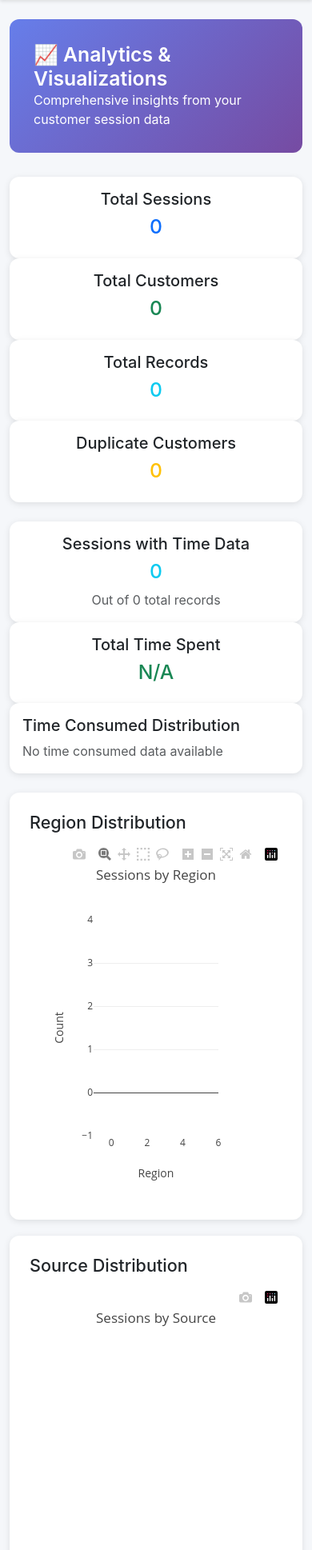
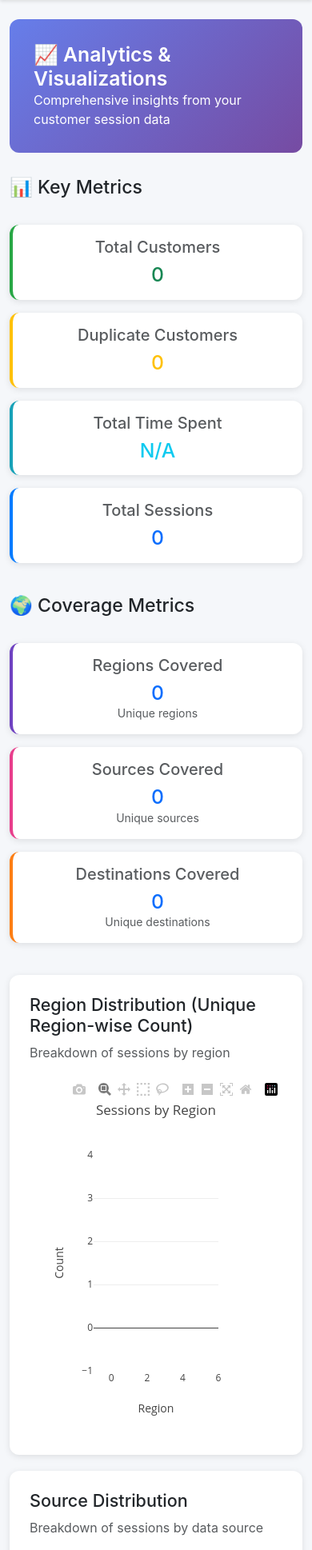
Before and after one commit to Legolasan/customer_session_analyser, a Flask app: page /insights in a window 390 px wide. Shown: the part 57-1995 px from the top of the page at 80% size. Run offline with Flask 3, Linux system fonts and the light colour scheme; some libraries are stand-ins or nearby versions.

Commit message:
Update analytics page with comprehensive metrics: Total Customers, Duplicate Customers, Total Time Spent, Regions/Sources/Destinations Covered, Region-wise counts, and Day-wise time spent

```diff
--- a/app/templates/insights.html
+++ b/app/templates/insights.html
@@ -24,98 +24,85 @@
     <p class="mb-0">Comprehensive insights from your customer session data</p>
 </div>
 
-<!-- Summary Cards -->
+<!-- Key Metrics - Primary Analytics -->
 <div class="row mb-4">
-    <div class="col-md-3">
-        <div class="card text-center">
+    <div class="col-12 mb-3">
+        <h3 class="mb-3">📊 Key Metrics</h3>
+    </div>
+    <div class="col-md-3 mb-3">
+        <div class="card text-center" style="border-left: 4px solid #28a745;">
             <div class="card-body">
-                <h5 class="card-title">Total Sessions</h5>
-                <h2 class="text-primary">{{ insights.total_sessions_reviewed }}</h2>
+                <h5 class="card-title text-muted">Total Customers</h5>
+                <h2 class="text-success mb-0">{{ insights.total_customers }}</h2>
             </div>
         </div>
     </div>
-    <div class="col-md-3">
-        <div class="card text-center">
+    <div class="col-md-3 mb-3">
+        <div class="card text-center" style="border-left: 4px solid #ffc107;">
             <div class="card-body">
-                <h5 class="card-title">Total Customers</h5>
-                <h2 class="text-success">{{ insights.total_customers }}</h2>
+                <h5 class="card-title text-muted">Duplicate Customers</h5>
+                <h2 class="text-warning mb-0">{{ insights.duplicate_customers_count }}</h2>
             </div>
         </div>
     </div>
-    <div class="col-md-3">
-        <div class="card text-center">
+    <div class="col-md-3 mb-3">
+        <div class="card text-center" style="border-left: 4px solid #17a2b8;">
             <div class="card-body">
-                <h5 class="card-title">Total Records</h5>
-                <h2 class="text-info">{{ insights.total_records }}</h2>
+                <h5 class="card-title text-muted">Total Time Spent</h5>
+                <h2 class="text-info mb-0">
+                    {% if insights.total_time_consumed_hours %}
+                        {{ insights.total_time_consumed_hours }}<small style="font-size: 0.5em"> hrs</small>
+                    {% else %}
+                        N/A
+                    {% endif %}
+                </h2>
+                <p class="text-muted mb-0 small">
+                    {% if insights.total_time_consumed_minutes %}
+                        ({{ insights.total_time_consumed_minutes }} mins)
+                    {% endif %}
+                </p>
             </div>
         </div>
     </div>
-    <div class="col-md-3">
-        <div class="card text-center">
+    <div class="col-md-3 mb-3">
+        <div class="card text-center" style="border-left: 4px solid #007bff;">
             <div class="card-body">
-                <h5 class="card-title">Duplicate Customers</h5>
-                <h2 class="text-warning">{{ insights.duplicate_customers|length }}</h2>
+                <h5 class="card-title text-muted">Total Sessions</h5>
+                <h2 class="text-primary mb-0">{{ insights.total_sessions_reviewed }}</h2>
             </div>
         </div>
     </div>
 </div>
 
-<!-- Time Consumed Stats -->
+<!-- Coverage Metrics -->
 <div class="row mb-4">
-    <div class="col-md-4">
-        <div class="card text-center">
+    <div class="col-12 mb-3">
+        <h3 class="mb-3">🌍 Coverage Metrics</h3>
+    </div>
+    <div class="col-md-4 mb-3">
+        <div class="card text-center" style="border-left: 4px solid #6f42c1;">
             <div class="card-body">
-                <h5 class="card-title">Sessions with Time Data</h5>
-                <h2 class="text-info">{{ insights.sessions_with_time_consumed }}</h2>
-                <p class="text-muted mb-0">Out of {{ insights.total_records }} total records</p>
+                <h5 class="card-title text-muted">Regions Covered</h5>
+                <h2 class="text-primary mb-0">{{ insights.regions_covered }}</h2>
+                <p class="text-muted mb-0 small">Unique regions</p>
             </div>
         </div>
     </div>
-    <div class="col-md-4">
-        <div class="card text-center">
+    <div class="col-md-4 mb-3">
+        <div class="card text-center" style="border-left: 4px solid #e83e8c;">
             <div class="card-body">
-                <h5 class="card-title">Total Time Spent</h5>
-                <h2 class="text-success">
-                    {% if insights.total_time_consumed_minutes %}
-                        {{ insights.total_time_consumed_minutes }}<small class="text-muted" style="font-size: 0.6em"> mins</small>
-                    {% else %}
-                        N/A
-                    {% endif %}
-                </h2>
-                <p class="text-muted mb-0">
-                    {% if insights.total_time_consumed_hours %}
-                        ({{ insights.total_time_consumed_hours }} hours)
-                    {% endif %}
-                </p>
+                <h5 class="card-title text-muted">Sources Covered</h5>
+                <h2 class="text-primary mb-0">{{ insights.sources_covered }}</h2>
+                <p class="text-muted mb-0 small">Unique sources</p>
             </div>
         </div>
     </div>
-    <div class="col-md-4">
-        <div class="card">
+    <div class="col-md-4 mb-3">
+        <div class="card text-center" style="border-left: 4px solid #fd7e14;">
             <div class="card-body">
-                <h5 class="card-title">Time Consumed Distribution</h5>
-                {% if insights.time_consumed_distribution %}
-                    <div class="table-responsive" style="max-height: 200px; overflow-y: auto;">
-                        <table class="table table-sm">
-                            <thead>
-                                <tr>
-                                    <th>Minutes</th>
-                                    <th>Count</th>
-                                </tr>
-                            </thead>
-                            <tbody>
-                                {% for time, count in insights.time_consumed_distribution.items() %}
-                                <tr>
-                                    <td>{{ time }} min{% if time != 1 %}s{% endif %}</td>
-                                    <td><span class="badge bg-primary">{{ count }}</span></td>
-                                </tr>
-                                {% endfor %}
-                            </tbody>
-                        </table>
-                    </div>
-                {% else %}
-                    <p class="text-muted mb-0">No time consumed data available</p>
-                {% endif %}
+                <h5 class="card-title text-muted">Destinations Covered</h5>
+                <h2 class="text-primary mb-0">{{ insights.destinations_covered }}</h2>
+                <p class="text-muted mb-0 small">Unique destinations</p>
             </div>
         </div>
     </div>
@@ -123,20 +110,83 @@
 
 <!-- Region Distribution Chart -->
 <div class="chart-container">
-    <h4>Region Distribution</h4>
+    <h4>Region Distribution (Unique Region-wise Count)</h4>
+    <p class="text-muted">Breakdown of sessions by region</p>
     <div id="region-chart"></div>
+    {% if insights.region_distribution %}
+    <div class="mt-3">
+        <table class="table table-sm table-bordered">
+            <thead class="table-light">
+                <tr>
+                    <th>Region</th>
+                    <th class="text-end">Count</th>
+                </tr>
+            </thead>
+            <tbody>
+                {% for region, count in insights.region_distribution.items() %}
+                <tr>
+                    <td><strong>{{ region }}</strong></td>
+                    <td class="text-end"><span class="badge bg-primary">{{ count }}</span></td>
+                </tr>
+                {% endfor %}
+            </tbody>
+        </table>
+    </div>
+    {% endif %}
 </div>
 
 <!-- Source Distribution Chart -->
 <div class="chart-container">
     <h4>Source Distribution</h4>
+    <p class="text-muted">Breakdown of sessions by data source</p>
     <div id="source-chart"></div>
+    {% if insights.source_distribution %}
+    <div class="mt-3">
+        <table class="table table-sm table-bordered">
+            <thead class="table-light">
+                <tr>
+                    <th>Source</th>
+                    <th class="text-end">Count</th>
+                </tr>
+            </thead>
+            <tbody>
+                {% for source, count in insights.source_distribution.items() %}
+                <tr>
+                    <td><strong>{{ source }}</strong></td>
+                    <td class="text-end"><span class="badge bg-primary">{{ count }}</span></td>
+                </tr>
+                {% endfor %}
+            </tbody>
+        </table>
+    </div>
+    {% endif %}
 </div>
 
 <!-- Destination Distribution Chart -->
 <div class="chart-container">
     <h4>Destination Distribution</h4>
+    <p class="text-muted">Breakdown of sessions by destination</p>
     <div id="destination-chart"></div>
+    {% if insights.destination_distribution %}
+    <div class="mt-3">
+        <table class="table table-sm table-bordered">
+            <thead class="table-light">
+                <tr>
+                    <th>Destination</th>
+                    <th class="text-end">Count</th>
+                </tr>
+            </thead>
+            <tbody>
+                {% for destination, count in insights.destination_distribution.items() %}
+                <tr>
+                    <td><strong>{{ destination }}</strong></td>
+                    <td class="text-end"><span class="badge bg-primary">{{ count }}</span></td>
+                </tr>
+                {% endfor %}
+            </tbody>
+        </table>
+    </div>
+    {% endif %}
 </div>
 
 <!-- Uploads Over Time Chart -->
@@ -156,8 +206,44 @@
 <!-- Daily Time Consumed Chart -->
 {% if insights.daily_time_consumed %}
 <div class="chart-container">
-    <h4>Daily Time Spent Watching Sessions</h4>
+    <h4>Day-wise Time Spent</h4>
+    <p class="text-muted">Time spent watching sessions per day</p>
     <div id="daily-time-chart"></div>
+    <div class="mt-3">
+        <table class="table table-striped table-bordered">
+            <thead class="table-light">
+                <tr>
+                    <th>Date</th>
+                    <th class="text-end">Sessions</th>
+                    <th class="text-end">Total Minutes</th>
+                    <th class="text-end">Total Hours</th>
+                </tr>
+            </thead>
+            <tbody>
+                {% for day_data in insights.daily_time_consumed %}
+                <tr>
+                    <td><strong>{{ day_data.date }}</strong></td>
+                    <td class="text-end">{{ day_data.session_count }}</td>
+                    <td class="text-end"><span class="badge bg-info">{{ day_data.total_minutes }} min{% if day_data.total_minutes != 1 %}s{% endif %}</span></td>
+                    <td class="text-end"><span class="badge bg-success">{{ day_data.hours }} hr{% if day_data.hours != 1 %}s{% endif %}</span></td>
+                </tr>
+                {% endfor %}
+            </tbody>
+            <tfoot class="table-info">
+                <tr>
+                    <td><strong>Total</strong></td>
+                    <td class="text-end"><strong>{{ insights.sessions_with_time_consumed }}</strong></td>
+                    <td class="text-end"><strong><span class="badge bg-info">{{ insights.total_time_consumed_minutes }} min{% if insights.total_time_consumed_minutes != 1 %}s{% endif %}</span></strong></td>
+                    <td class="text-end"><strong><span class="badge bg-success">{{ insights.total_time_consumed_hours }} hr{% if insights.total_time_consumed_hours != 1 %}s{% endif %}</span></strong></td>
+                </tr>
+            </tfoot>
+        </table>
+    </div>
+</div>
+{% else %}
+<div class="chart-container">
+    <h4>Day-wise Time Spent</h4>
+    <p class="text-muted">No time data available for daily breakdown</p>
 </div>
 {% endif %}
 
@@ -165,21 +251,22 @@
 {% if insights.duplicate_customers %}
 <div class="card mt-4">
     <div class="card-header">
-        <h5>Duplicate Customers</h5>
+        <h5>📋 Duplicate Customers Details</h5>
+        <p class="mb-0 small">Customers that appear in multiple session records</p>
     </div>
     <div class="card-body">
-        <table class="table table-striped">
-            <thead>
+        <table class="table table-striped table-hover">
+            <thead class="table-light">
                 <tr>
                     <th>Customer</th>
-                    <th>Occurrences</th>
+                    <th class="text-end">Occurrences</th>
                 </tr>
             </thead>
             <tbody>
                 {% for dup in insights.duplicate_customers %}
                 <tr>
-                    <td>{{ dup.customer }}</td>
-                    <td>{{ dup.occurrences }}</td>
+                    <td><strong>{{ dup.customer }}</strong></td>
+                    <td class="text-end"><span class="badge bg-warning text-dark">{{ dup.occurrences }}</span></td>
                 </tr>
                 {% endfor %}
             </tbody>
```
Also changed, not shown: app/analytics.py (+9 -0 lines).
